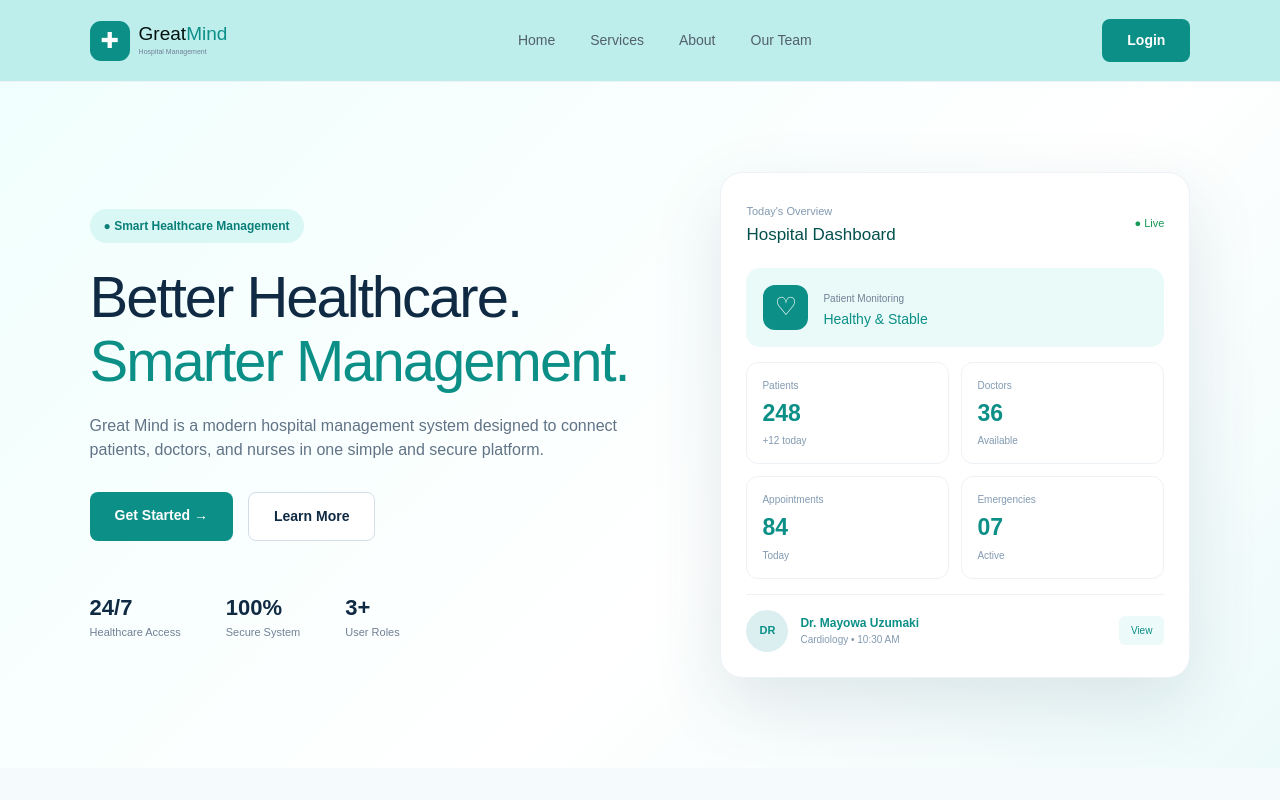
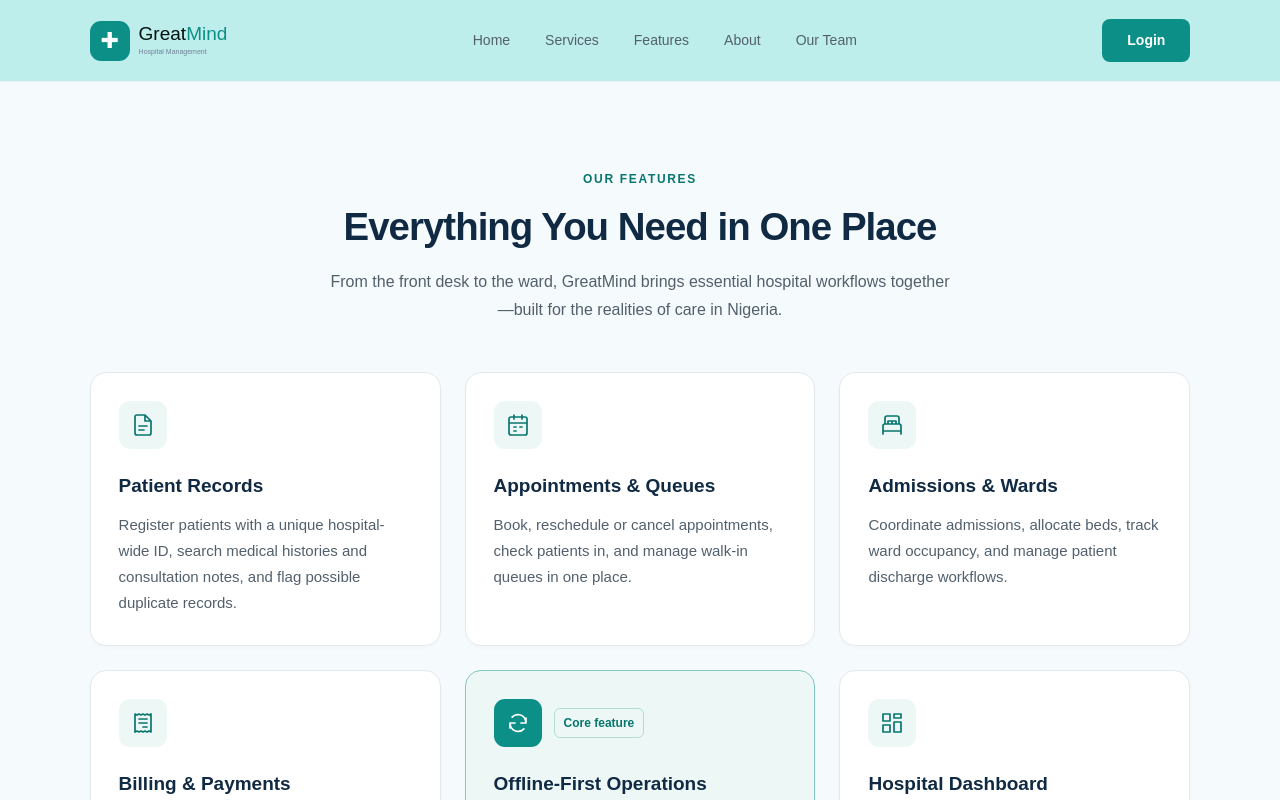
Before and after one commit to lordwisetech/GREAT-MIND-HOSPITAL-MANAGEMENT-SYSTEM, a React (Vite) app: page / in a window 1280 px wide. Shown: the top 800 px of the page. Built offline with nearby package versions, Linux system fonts and the light colour scheme.

Commit message:
index route updated with Links

```diff
--- a/src/App.jsx
+++ b/src/App.jsx
@@ -4,7 +4,6 @@ import "./App.css";
 import LoginPage from "./pages/loginPage.jsx";
 import AppLayout from "./component/AppLayout.jsx";
 import Hero from "./component/hero_section/hero.jsx";
-import Landing_Page from "./component/Landing_Page.jsx";
 
 
 function App() {
@@ -13,10 +12,9 @@ function App() {
       <Routes>
         <Route path="*" element={<h1>404 Not Found</h1>} />
         <Route element={<AppLayout />}>
-        <Route path="/" element={<Landing_Page />} />
-          <Route path="services" element={<Features />} />
+          <Route path="/" element={<Features />} />
           <Route path="login" element={<LoginPage />} />
-          <Route path="hero" element={<Hero/>} />
+          <Route path="features" element={<Features />} />
           <Route path="services" element={<h1>Services Page</h1>} />
           <Route path="about" element={<h1>About Page</h1>} />
           <Route path="team" element={<h1>Our Team Page</h1>} />
@@ -24,7 +22,6 @@ function App() {
       </Routes>
     </BrowserRouter>
   );
-
 }
 
 export default App;
--- a/src/component/NavBar.jsx
+++ b/src/component/NavBar.jsx
@@ -17,7 +17,7 @@ function Navbar() {
         <div className="logo-icon">✚</div>
 
         <div>
-          <h2>
+          <h2 className="text-slate-700">
             Great<span>Mind</span>
           </h2>
           <small>Hospital Management</small>
@@ -27,6 +27,7 @@ function Navbar() {
       <nav className="desktop-nav">
         <NavLink to="/">Home</NavLink>
         <NavLink to="/services">Services</NavLink>
+        <NavLink to="/features">Features</NavLink>
         <NavLink to="/about">About</NavLink>
         <NavLink to="/team">Our Team</NavLink>
       </nav>
@@ -53,6 +54,10 @@ function Navbar() {
           Services
         </NavLink>
 
+        <NavLink to="/features" onClick={() => setMenuOpen(false)}>
+          Features
+        </NavLink>
+
         <NavLink to="/about" onClick={() => setMenuOpen(false)}>
           About
         </NavLink>
```
